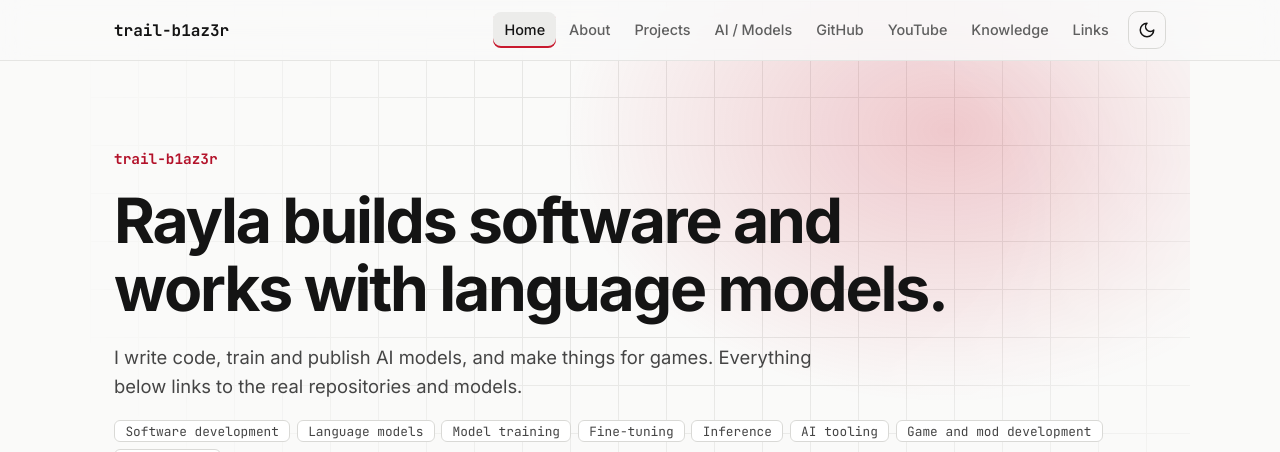
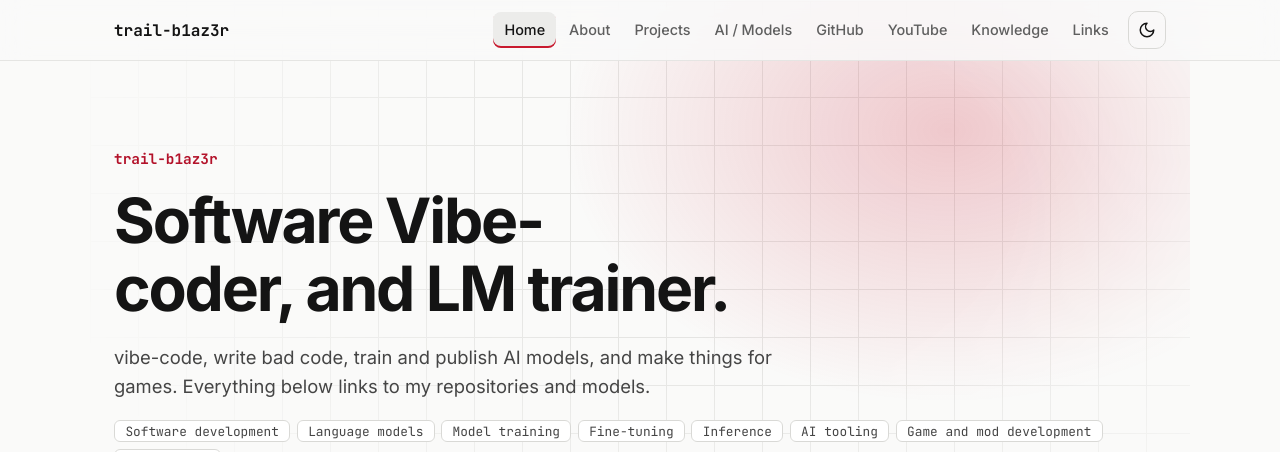
Before and after one commit to trail-b1az3r/site, a React (Vite) app: page / in a window 1280 px wide. Shown: the top 452 px of the page. Built offline with nearby package versions, Linux system fonts and the light colour scheme; no server answers.

Commit message:
Update homepage content and headings

```diff
--- a/src/pages/Home.tsx
+++ b/src/pages/Home.tsx
@@ -13,8 +13,8 @@ export default function Home() {
     <Seo title="Home" desc="Rayla (trail-b1az3r): software development, AI and language models. Featured projects and models, with live data." />
     <section className="hero wrap"><HeroGrid />
       <p className="handle">trail-b1az3r</p>
-      <h1>Rayla builds software and works with language models.</h1>
-      <p className="lead">I write code, train and publish AI models, and make things for games. Everything below links to the real repositories and models.</p>
+      <h1>Software Vibe-coder, and LM trainer.</h1>
+      <p className="lead">vibe-code, write bad code, train and publish AI models, and make things for games. Everything below links to my repositories and models.</p>
       <p className="tags">{TAGS.map(t => <span key={t}>{t}</span>)}</p>
       <p className="row"><Link className="btn" to="/projects">See the projects</Link><Link className="btn ghost" to="/ai">See the models</Link></p>
     </section>
```
